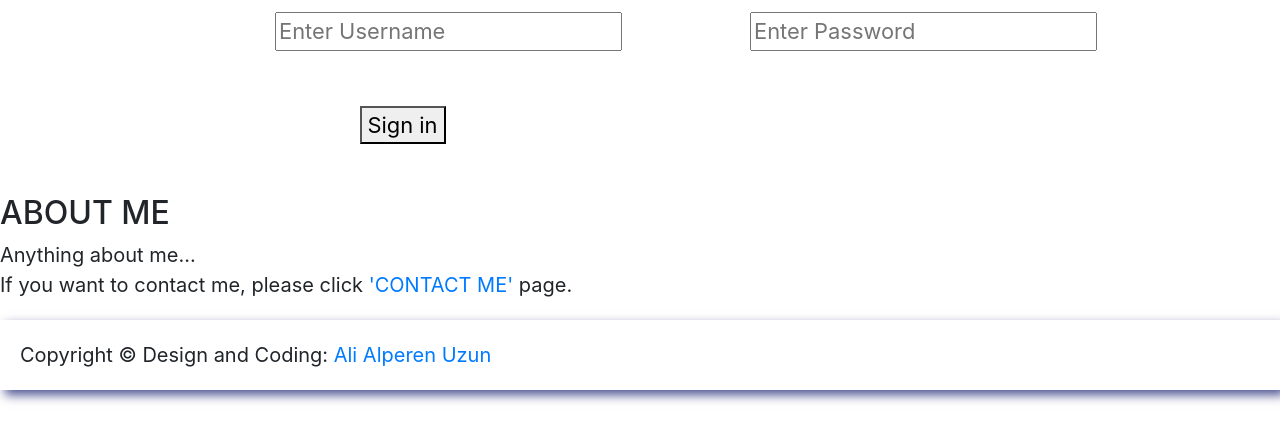
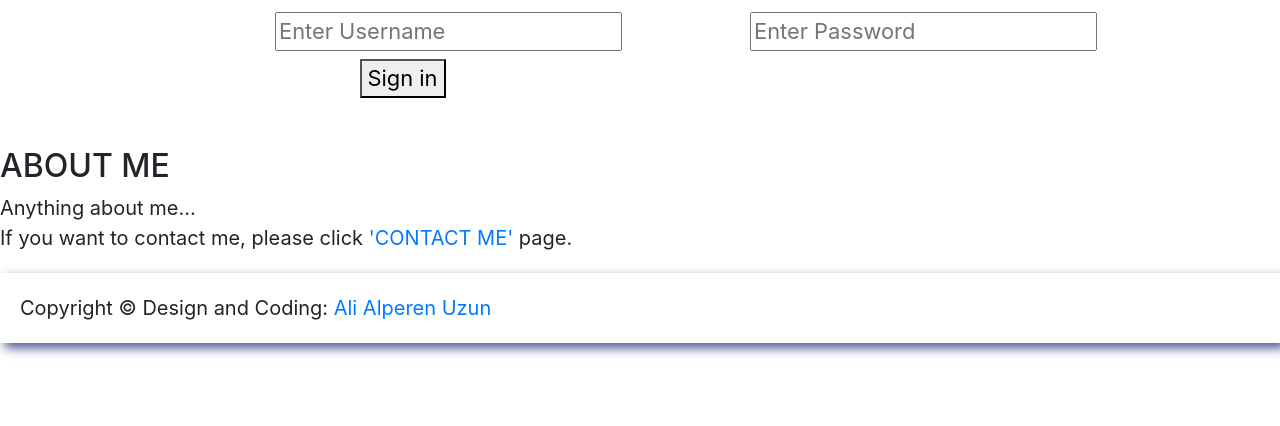
Before and after one commit to AAlperenUzun/WebsiteHw2, a plain HTML site: page index.htm in a window 1280 px wide. Shown: the part 374-800 px from the top of the page. Drawn offline with Linux system fonts and the light colour scheme.

Commit message:
Add files via upload

```diff
--- a/index.htm
+++ b/index.htm
@@ -50,7 +50,7 @@
         <input type="password" placeholder="Enter Password" name="psw" required>
     </div><div class="col-lg-2"></div><br>
         <div class="col-lg-2"></div>
-        <div class="col-lg-3"><br>
+        <div class="col-lg-3">
             <button type="submit">Sign in</button>  </div><div class="col-lg-9"></div>
     </div>
 </div>
```
